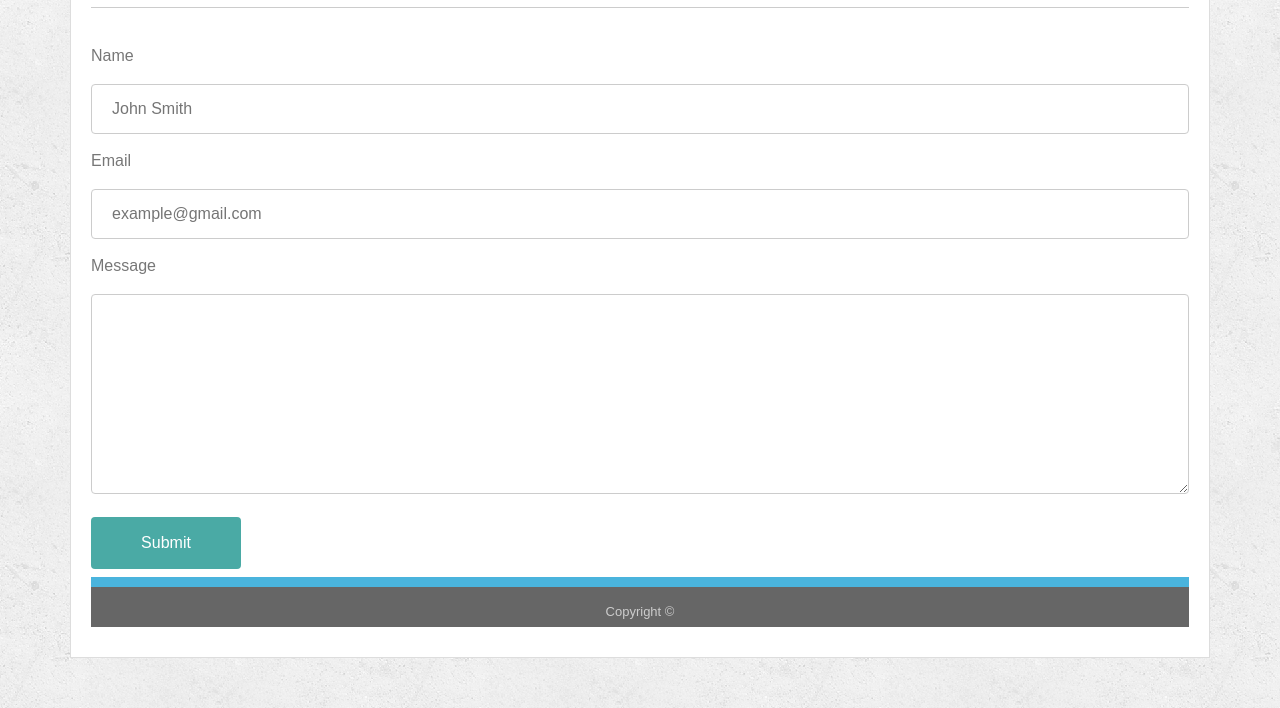
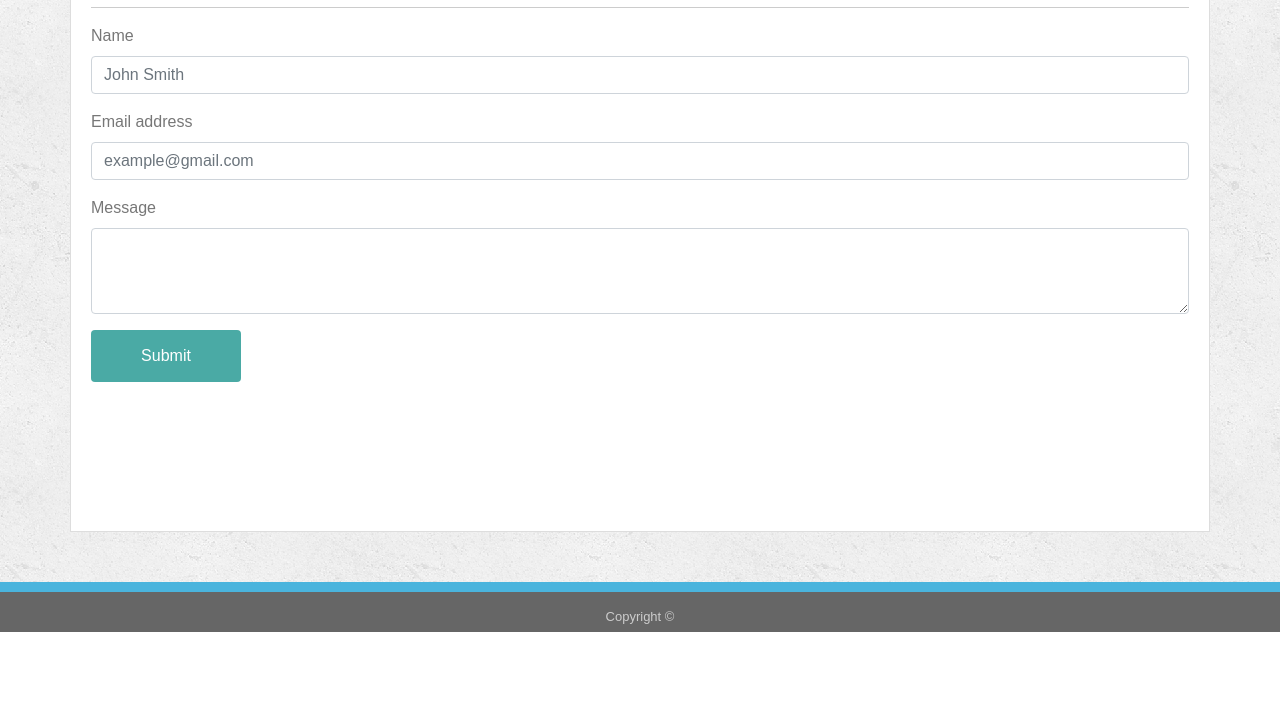
Before and after one commit to wwunsch23/Bootstrap-Portfolio, a plain HTML site: page contact.html in a window 1280 px wide. Shown: the part 172-880 px from the top of the page. After the commit the page ends 804 px from the top, so only its background shows below. Drawn offline with nearby package versions, Linux system fonts and the light colour scheme.

Commit message:
Created and styled Contact page

```diff
--- a/assets/css/style.css
+++ b/assets/css/style.css
@@ -156,46 +156,18 @@ footer p {
     width: 100%;
 }
 
-input[type=text] {
-    width: 100%;
-    padding: 12px 20px;
-    margin: 8px 0 15px;
-    display: inline-block;
-    border: 1px solid #ccc;
-    border-radius: 4px;
-    transition: 0.5s;
-    outline: none;
+input[type=text]:focus, input[type=email]:focus, textarea:focus {
+    border: 2px solid #4AB4DD;
 }
 
-textarea {
-    width: 100%;
-    height: 200px;
-    padding: 12px 20px;
-    margin: 8px 0 15px;
-    display: block;
-    border: 1px solid #ccc;
-    border-radius: 4px;
-    transition: 0.5s;
-    outline: none;
-    overflow: auto;
-}
-
-input[type=submit] {
+button[type=submit] {
     width: 150px;
     background-color: #4aaaa5;
     color: white;
     padding: 14px 20px;
-    margin: 8px 0;
     border: none;
-    border-radius: 4px;
-    cursor: pointer;
-    font-size: 16px;
 }
 
-input[type=text]:focus, textarea:focus {
-    border: 2px solid #4AB4DD;
-}
-
-input[type=submit]:hover {
+button[type=submit]:hover {
     background-color: #4AB4DD;
 }
--- a/contact.html
+++ b/contact.html
@@ -3,7 +3,7 @@
 
 <head>
     <meta charset="utf-8" />
-    <title>About Me</title>
+    <title>Contact Bill Wunsch</title>
     <link rel="stylesheet" href="https://stackpath.bootstrapcdn.com/bootstrap/4.1.3/css/bootstrap.min.css" integrity="sha384-MCw98/SFnGE8fJT3GXwEOngsV7Zt27NXFoaoApmYm81iuXoPkFOJwJ8ERdknLPMO"
         crossorigin="anonymous">
     <link rel="stylesheet" type="text/css" media="screen" href="./assets/css/style.css" />
@@ -43,22 +43,22 @@
                 <hr>
             </div>
         </div>
-
-        <div class="form-container">
         <form>
+            <div class="form-group">
                 <label for="fullname">Name</label>
-                <input type="text" id="fullname" name="fullname" placeholder="John Smith">
-
-                <label for="email">Email</label>
-                <input type="text" id="email" name="email" placeholder="example@gmail.com">
-
+                <input type="text" class="form-control" id="fullname" placeholder="John Smith">
+            </div>
+            <div class="form-group">
+                <label for="email">Email address</label>
+                <input type="email" class="form-control" id="email" placeholder="example@gmail.com">
+            </div>
+            <div class="form-group">
                 <label for="message">Message</label>
-                <textarea type="msg" id="message" name="user_message"></textarea>
-
-                <input type="submit" value="Submit">
+                <textarea class="form-control" id="message" rows="3"></textarea>
+            </div>
+            <button type="submit" class="btn btn-primary">Submit</button>
         </form>
     </div>
-
 
 
     <footer class="footer">
```
Also changed, not shown: index.html (+1 -1 lines), portfolio.html (+1 -1 lines). Lines whose indentation alone changed are shown as unchanged.
